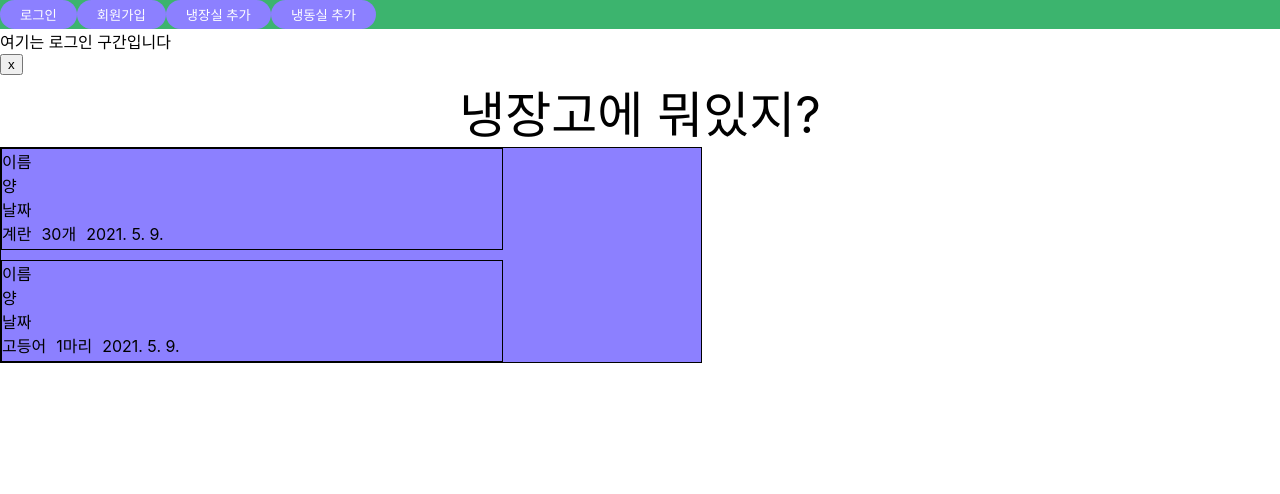
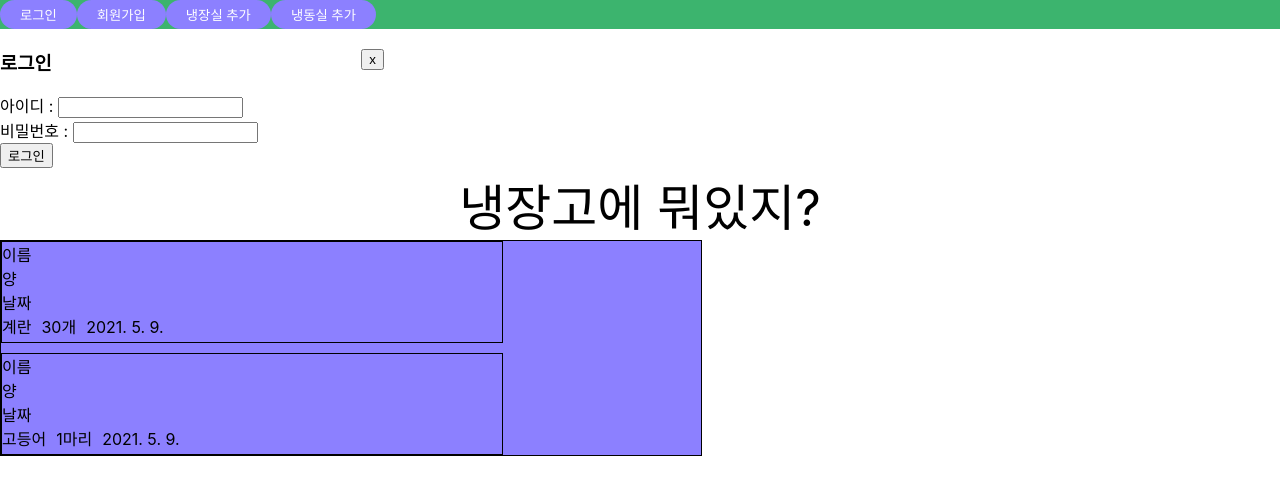
Before and after one commit to davidpark216/FridgeCheck, a React (Create React App) app in the folder fridecheck/: page / in a window 1280 px wide. Both pictures are taken after a click on the button "로그인". Shown: the top 494 px of the page. Built offline with nearby package versions, Linux system fonts and the light colour scheme.

Commit message:
Add Id password button

```diff
--- a/fridecheck/src/components/Login.tsx
+++ b/fridecheck/src/components/Login.tsx
@@ -12,8 +12,24 @@ function Login({ loginPage, setLoginPage }: props) {
 
   return loginPage ? (
     <LoginWrap>
-      <div>여기는 로그인 구간입니다</div>
-      <button onClick={closeLogin}>x</button>
+      <CloseLogin>
+        <button onClick={closeLogin}>x</button>
+      </CloseLogin>
+
+      <h3 id="loginHead">로그인</h3>
+      <div id="inputBox">
+        <div id="inputId">
+          <span>아이디 : </span>
+          <input type="text" />
+        </div>
+        <div id="inputPassword">
+          <span>비밀번호 : </span>
+          <input type="password" />
+        </div>
+        <div id="loginButton">
+          <button>로그인</button>
+        </div>
+      </div>
     </LoginWrap>
   ) : (
     <div></div>
@@ -22,6 +38,10 @@ function Login({ loginPage, setLoginPage }: props) {
 
 export default Login;
 
-const LoginWrap = styled.div``;
+const LoginWrap = styled.div`
+  width: 30vw;
+`;
 
-const CloseLogin = styled.div``;
+const CloseLogin = styled.div`
+  float: right;
+`;
```
